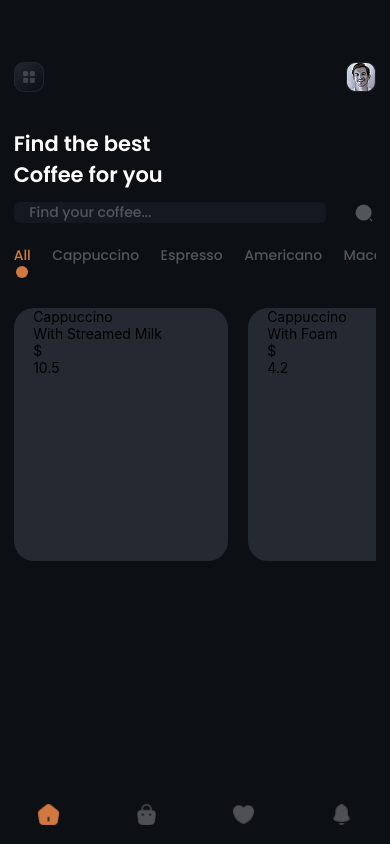
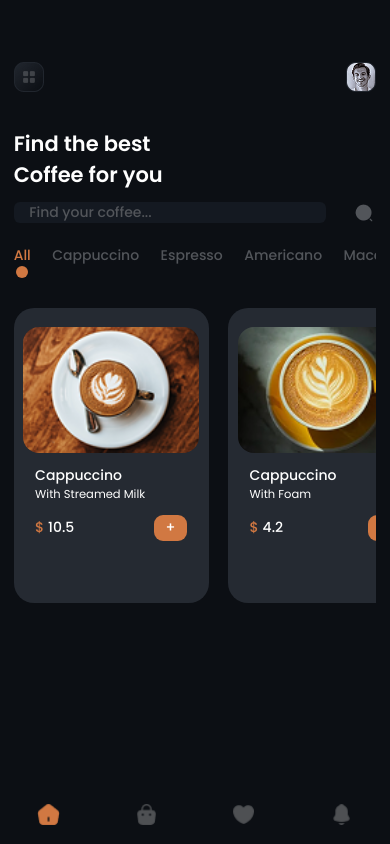
Before and after one commit to BeniSamuel/coffee-hub, a React Native app: screen /Home in a window 390 px wide. Built offline with nearby package versions, Linux system fonts and the light colour scheme.

Commit message:
added coffee-card components

```diff
--- a/components/home/card/coffee-card/WithMilk.tsx
+++ b/components/home/card/coffee-card/WithMilk.tsx
@@ -1,26 +1,46 @@
 import { Dimensions, Image, StyleSheet, Text, View } from "react-native";
 import React from "react";
 import coffee from "../../../../types/coffee.type";
+import AddButton from "../../../common/AddButton";
+import { useNavigation } from "@react-navigation/native";
+import { ScreenParam } from "../../../../navigation/types";
+import { NativeStackNavigationProp } from "@react-navigation/native-stack";
 
 const screenwidth = Dimensions.get("window").width;
 const screenheight = Dimensions.get("window").height;
 
+type HomeTabNavigationProp = NativeStackNavigationProp<ScreenParam>;
+
 const WithMilk = (props: coffee) => {
+
+  const navigation = useNavigation<HomeTabNavigationProp>();
+
   return (
     <View style={styles.container}>
-      <View>
-        <Image  />
+      <View style={styles.image_card_container}>
+        <Image
+          source={props.image}
+          resizeMode="cover"
+          style={styles.image_style}
+        />
       </View>
       <View>
-        <Text>{props.name}</Text>
-        <Text>{props.made_of}</Text>
+        <Text
+          style={styles.product_name}
+          onPress={() => {navigation.navigate("Product", {product : props})}}
+        >
+          {props.name}
+        </Text>
+        <Text style={styles.product_made_of}>{props.made_of}</Text>
       </View>
-      <View>
-        <View>
-          <Text>$</Text>
-          <Text>{props.price}</Text>
+      <View style={styles.bottom_bar}>
+        <View style={styles.price_tag}>
+          <Text style={styles.price_tag_icon}>$</Text>
+          <Text style={styles.price_tag_price}>{props.price}</Text>
         </View>
-        <View></View>
+        <View style={styles.add_button_container}>
+          <AddButton />
+        </View>
       </View>
     </View>
   );
@@ -33,11 +53,52 @@ const styles = StyleSheet.create({
     display: "flex",
     flexDirection: "column",
     backgroundColor: "#252A32",
-    width: screenwidth * 0.55,
-    height: screenheight * 0.3,
-    paddingHorizontal: screenwidth * 0.05,
+    width: screenwidth * 0.5,
+    height: screenheight * 0.35,
     marginRight: screenwidth * 0.05,
     opacity: 12,
-    borderRadius: 20
+    borderRadius: 20,
+    paddingVertical: screenheight * 0.022,
+    paddingHorizontal: screenwidth * 0.055,
+    gap: 12,
   },
+  image_card_container: {
+    borderRadius: 12,
+    display: "flex",
+    flexDirection: "column",
+    alignItems: "center",
+  },
+  image_style: {
+    borderRadius: 16,
+    width: screenwidth * 0.45,
+  },
+  product_name: {
+    fontFamily: "poppins-medium",
+    color: "white",
+  },
+  product_made_of: {
+    color: "white",
+    fontFamily: "poppins-regular",
+    fontSize: 11.5,
+  },
+  bottom_bar: {
+    display: "flex",
+    flexDirection: "row",
+    justifyContent: "space-between",
+    alignItems: "center",
+  },
+  price_tag: {
+    display: "flex",
+    flexDirection: "row",
+  },
+  price_tag_icon: {
+    color: "#D17842",
+    fontFamily: "poppins-medium",
+  },
+  price_tag_price: {
+    fontFamily: "poppins-medium",
+    color: "white",
+    paddingLeft: screenwidth * 0.01,
+  },
+  add_button_container: {},
 });
```
